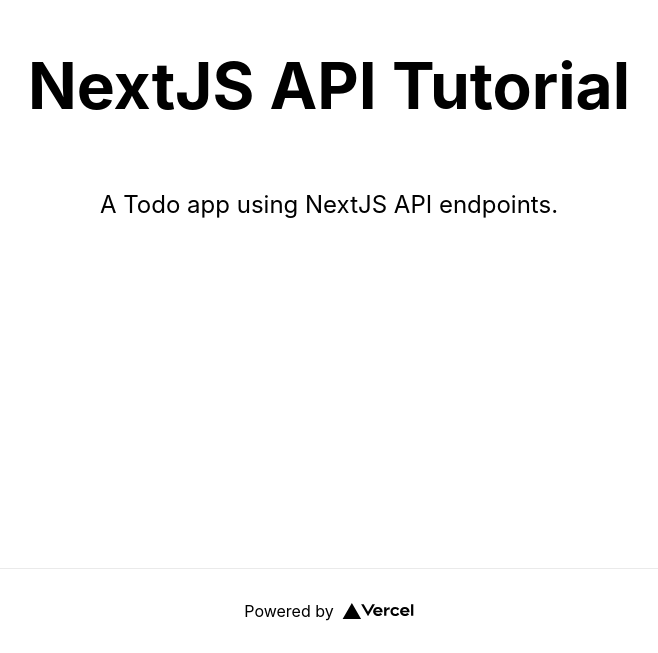
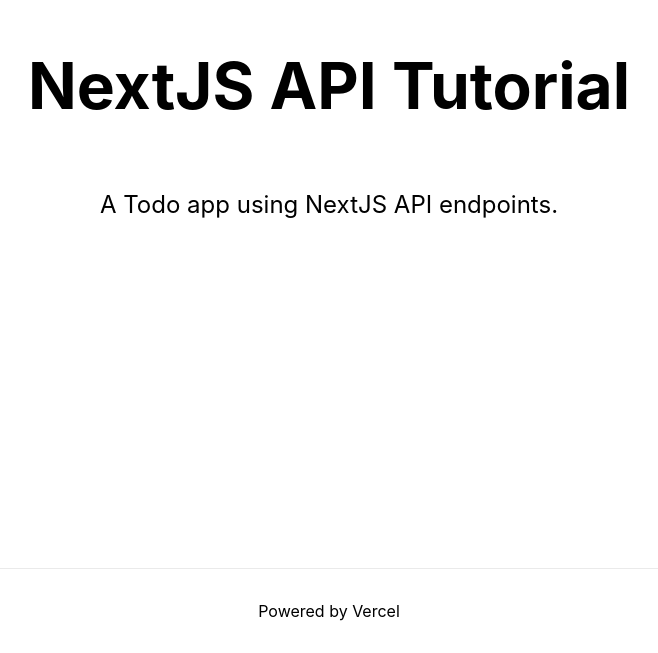
Before and after one commit to alvara/tutorial-nextjs-api, a Next.js app: page / in a window 1280 px wide. Shown: the part 232-885 px from the top of the page, without its empty margins (311-969 px from the left). Built offline with nearby package versions, Linux system fonts and the light colour scheme.

Commit message:
remove image and head

```diff
--- /dev/null
+++ b/pages/api/tasks.js
@@ -0,0 +1,11 @@
+
+// Fake data
+const tasks = [
+  { id: 1, title: 'Do laundry', content: 'Need to do Laundry before tomorrow!' },
+  { id: 2, title: 'Walk the dog', content: 'Kiko needs a walk' },
+  { id: 3, title: 'Buy groceries', content: 'Get eggs and bread' }
+]
+
+export default function handler(req, res) {
+  res.status(200).json(tasks)
+}
--- a/pages/index.js
+++ b/pages/index.js
@@ -1,15 +1,9 @@
-import Head from 'next/head'
-import Image from 'next/image'
 import styles from '../styles/Home.module.css'
 
 export default function Home() {
   return (
     <div className={styles.container}>
-      <Head>
-        <title>NextJS API Tutorial</title>
-        <meta name="description" content="Tutorial for NextJS" />
-        <link rel="icon" href="/favicon.ico" />
-      </Head>
+
 
       <main className={styles.main}>
         <h1 className={styles.title}>
@@ -31,10 +25,7 @@
           target="_blank"
           rel="noopener noreferrer"
         >
-          Powered by{' '}
-          <span className={styles.logo}>
-            <Image src="/vercel.svg" alt="Vercel Logo" width={72} height={16} />
-          </span>
+          Powered by {'Vercel '}
         </a>
       </footer>
     </div>
```
